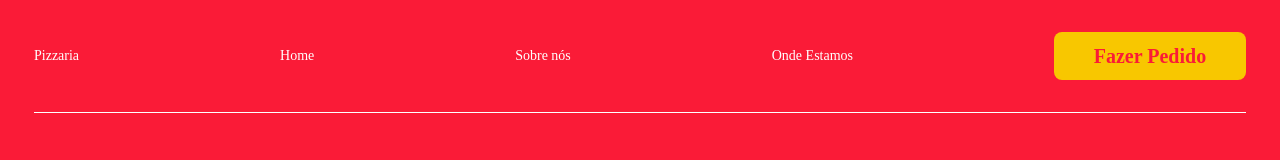
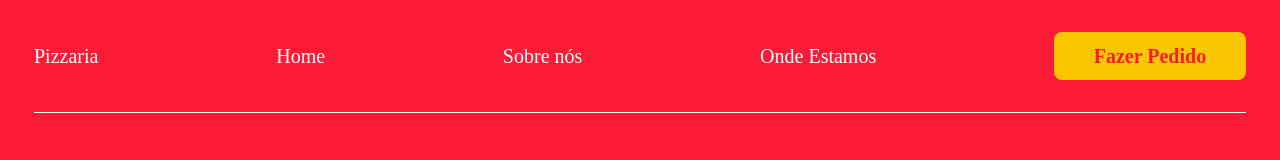
Before and after one commit to glacykm11/pizzaria-app, a Next.js app: page / in a window 1280 px wide. Shown: the top 160 px of the page. Built offline with nearby package versions, Linux system fonts and the light colour scheme.

Commit message:
ajuste font-size no navbar

```diff
--- a/src/components/Navbar/index.tsx
+++ b/src/components/Navbar/index.tsx
@@ -27,5 +27,5 @@ const NavbarWrapper = styled.div`
 
 const NavbarOption = styled.p`
   color: var(--white-color);
-  font-size: 14px;
+  font-size: 20px;
 `;
```
